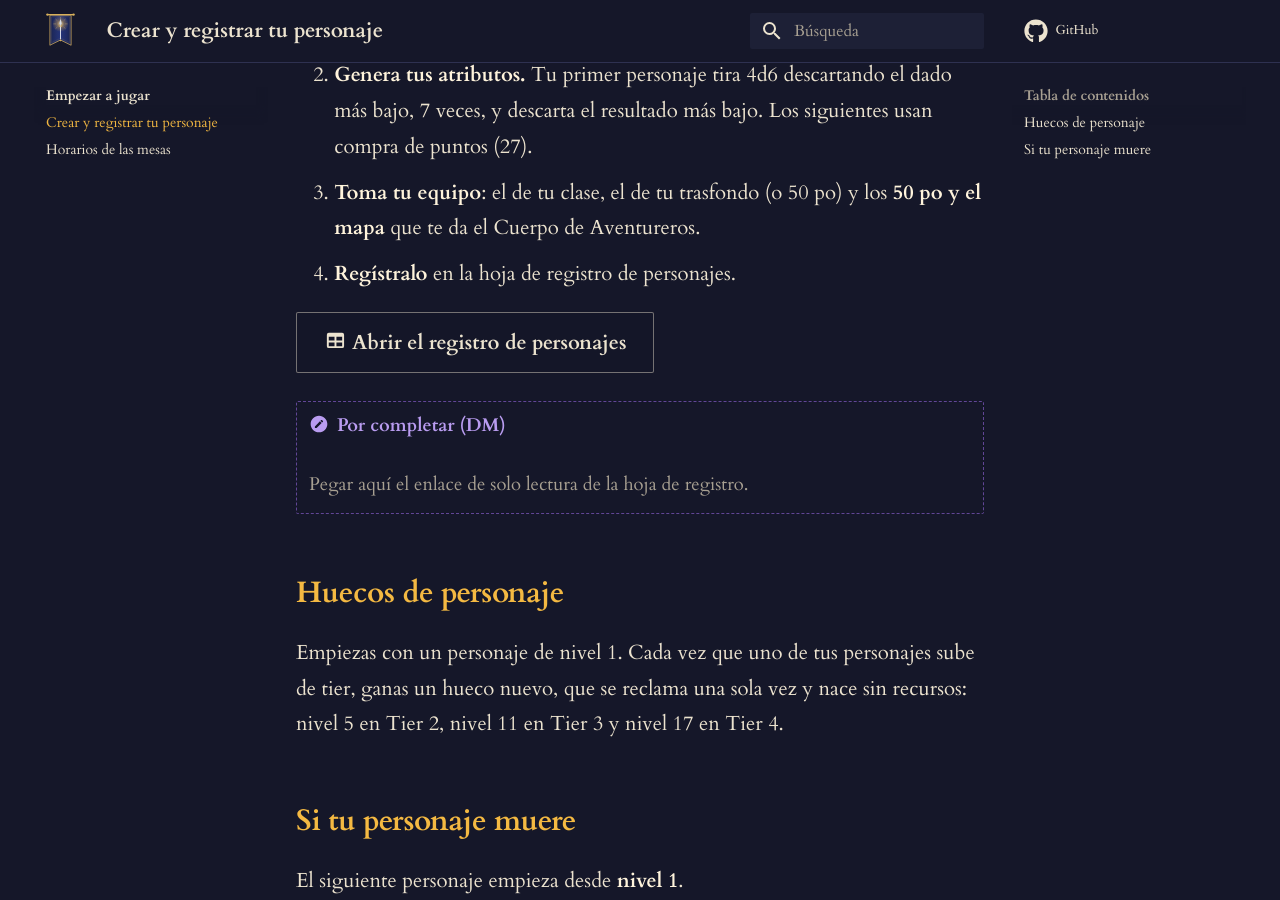
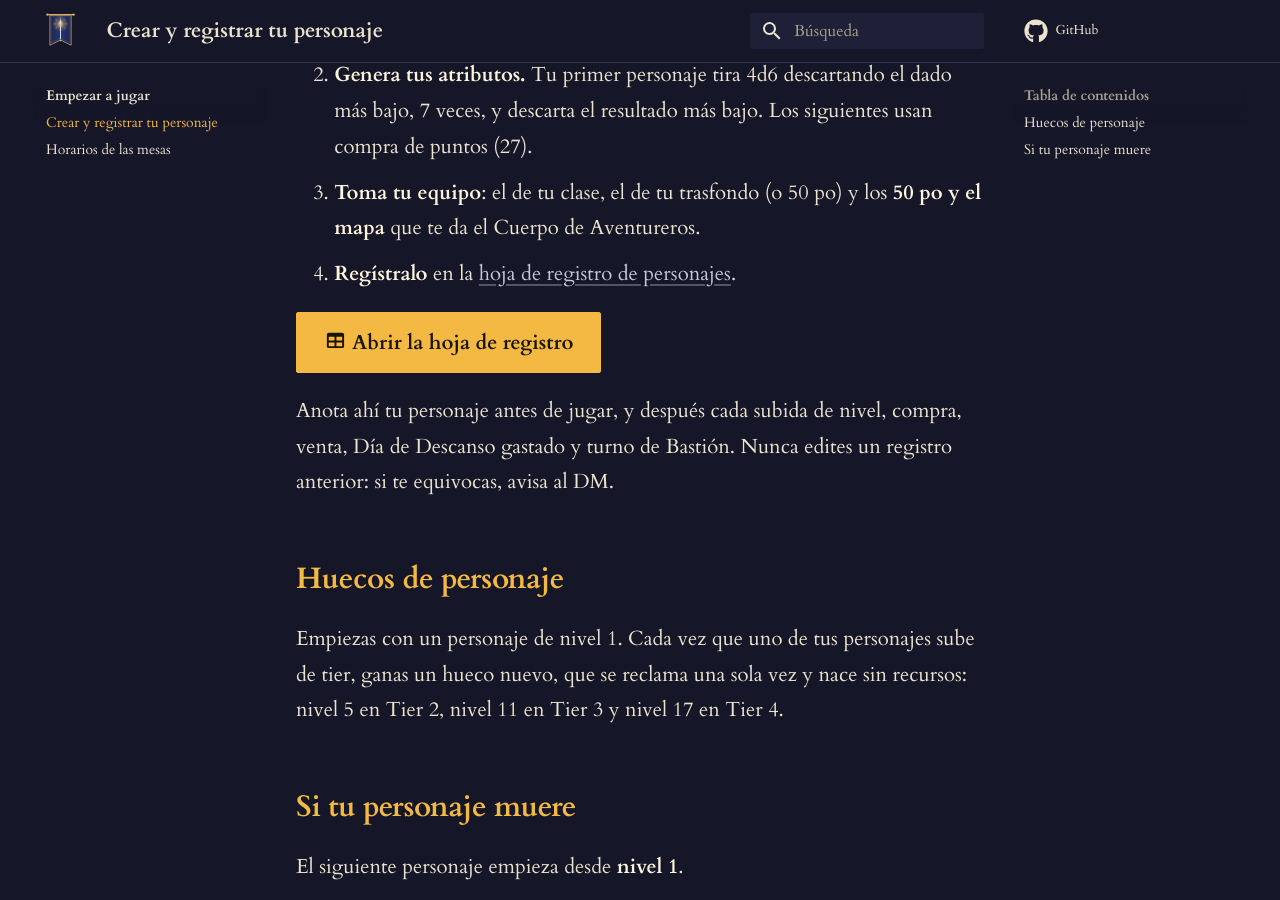
Before and after one commit to MagicFlee-hue/lanza-de-plata, an MkDocs documentation site: the page built from docs/empezar/personaje.md, in a window 1280 px wide and 900 px high, scrolled down 322 px. Built offline with MkDocs 1.6.1 and Material for MkDocs 9.7.7, drawn with Linux system fonts in a browser that asks for light colours; comment, search, counter and statistics services are not loaded.

Commit message:
Update personaje.md

```diff
--- a/docs/empezar/personaje.md
+++ b/docs/empezar/personaje.md
@@ -5,12 +5,11 @@ Las reglas completas están en el [Manual básico](../documentos/manual-basico.m
 1. **Elige especie, clase y trasfondo** de los [libros permitidos](../documentos/manual-basico.md#1-libros-permitidos). El trasfondo te da los aumentos de atributo y una dote de origen.
 2. **Genera tus atributos.** Tu primer personaje tira 4d6 descartando el dado más bajo, 7 veces, y descarta el resultado más bajo. Los siguientes usan compra de puntos (27).
 3. **Toma tu equipo**: el de tu clase, el de tu trasfondo (o 50 po) y los **50 po y el mapa** que te da el Cuerpo de Aventureros.
-4. **Regístralo** en la hoja de registro de personajes.
+4. **Regístralo** en la [hoja de registro de personajes](https://docs.google.com/spreadsheets/d/1QzgLjxXs5M-6_O-IhiIEr9-S-Lg3La-x/edit?gid=554051115#gid=554051115).
 
-[:material-table: Abrir el registro de personajes](#){ .md-button }
+[:material-table: Abrir la hoja de registro](https://docs.google.com/spreadsheets/d/1QzgLjxXs5M-6_O-IhiIEr9-S-Lg3La-x/edit?gid=554051115#gid=554051115){ .md-button .md-button--primary target="_blank" rel="noopener" }
 
-!!! pendiente "Por completar (DM)"
-    Pegar aquí el enlace de solo lectura de la hoja de registro.
+Anota ahí tu personaje antes de jugar, y después cada subida de nivel, compra, venta, Día de Descanso gastado y turno de Bastión. Nunca edites un registro anterior: si te equivocas, avisa al DM.
 
 ## Huecos de personaje
 
```
